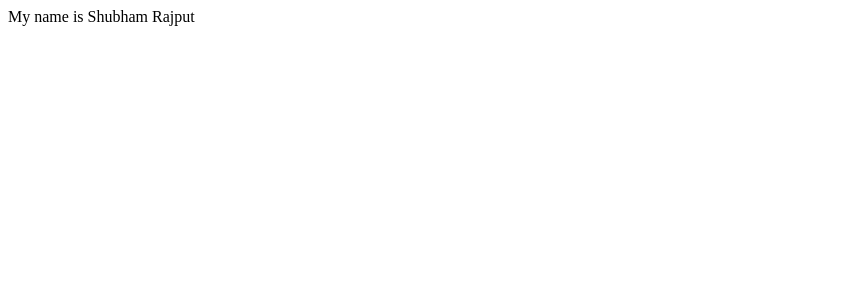
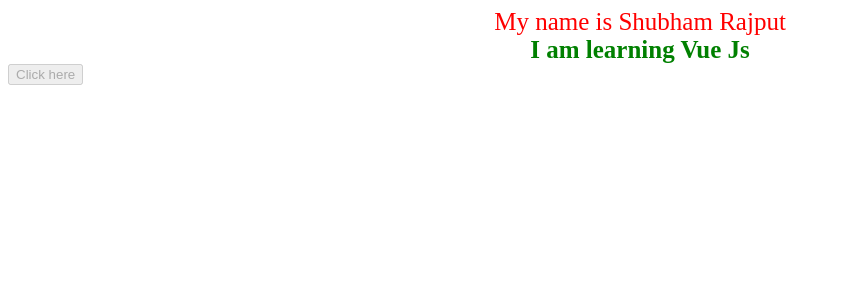
Before and after one commit to GeekShubhamRajput/Vue-JS, a Vue app: page / in a window 1280 px wide. Shown: the top 300 px of the page, without its empty margins (0-841 px from the left). Built offline with nearby package versions, Linux system fonts and the light colour scheme.

Commit message:
Bind Attribute

```diff
--- /dev/null
+++ b/src/BindAttribute.vue
@@ -0,0 +1,34 @@
+<template>
+  <div v-bind:id="myId">My name is Shubham Rajput</div>
+  <div v-bind:class="myClass">I am learning Vue Js</div>
+  <button v-bind:disabled="isDisabled">Click here</button>
+</template>
+
+<script>
+  export default{
+    name: 'BindAttribute',
+    data(){
+      return{
+        myId: 'redFont',
+        myClass: 'greenFont boldText',
+        isDisabled: true,
+      };
+    },
+  };
+</script>
+
+<style>
+  #redFont{
+    font-size: 25px;
+    color: red;
+    text-align: center;
+  }
+  .greenFont{
+    font-size: 25px;
+    color: green;
+    text-align: center;
+  }
+  .boldText{
+    font-weight: bold;
+  }
+</style>
--- a/src/main.js
+++ b/src/main.js
@@ -1,4 +1,4 @@
 import { createApp } from 'vue'
-import App from './BindText.vue'
+import App from './BindAttribute.vue'
 
 createApp(App).mount('#app')
```
